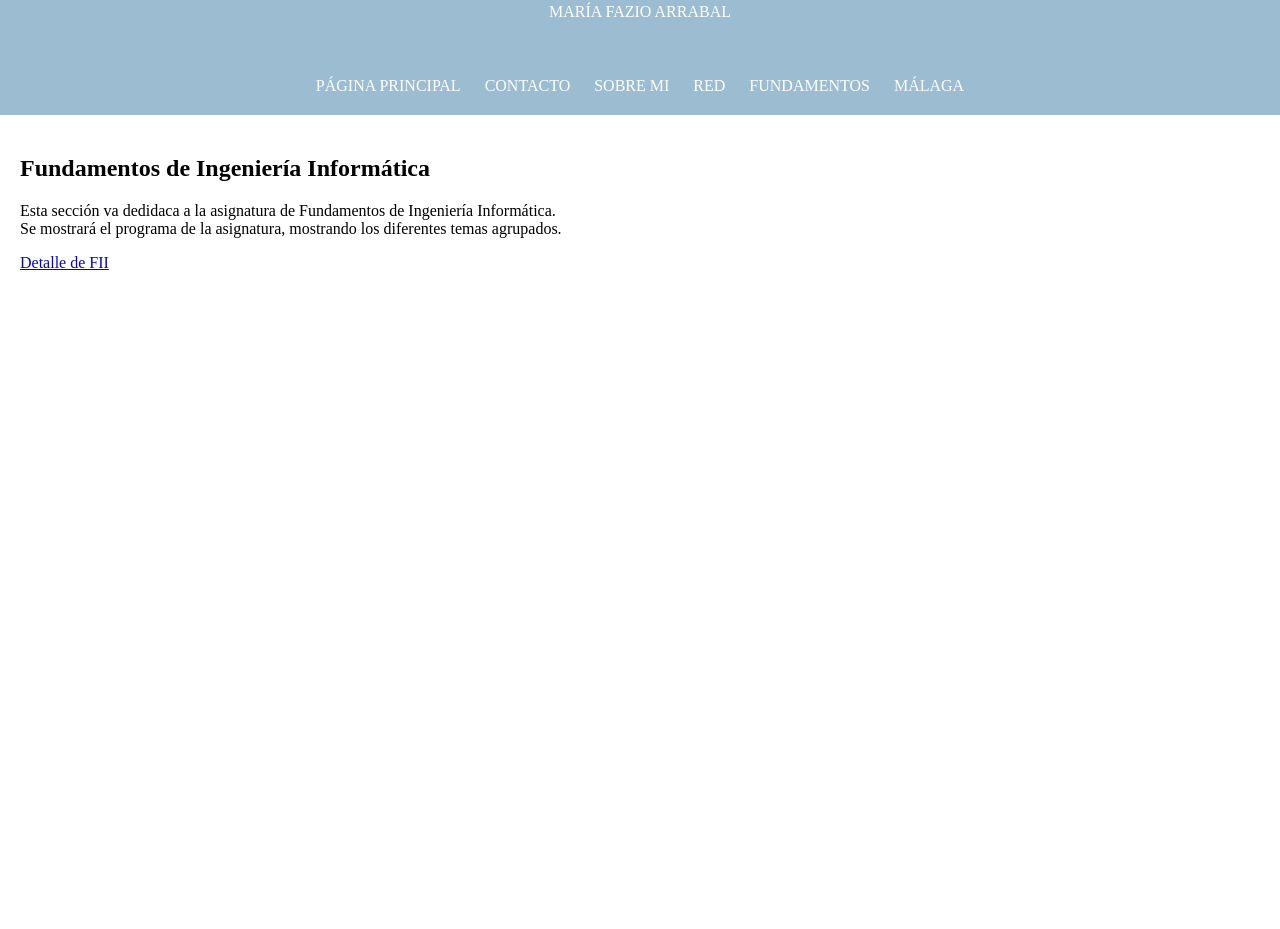
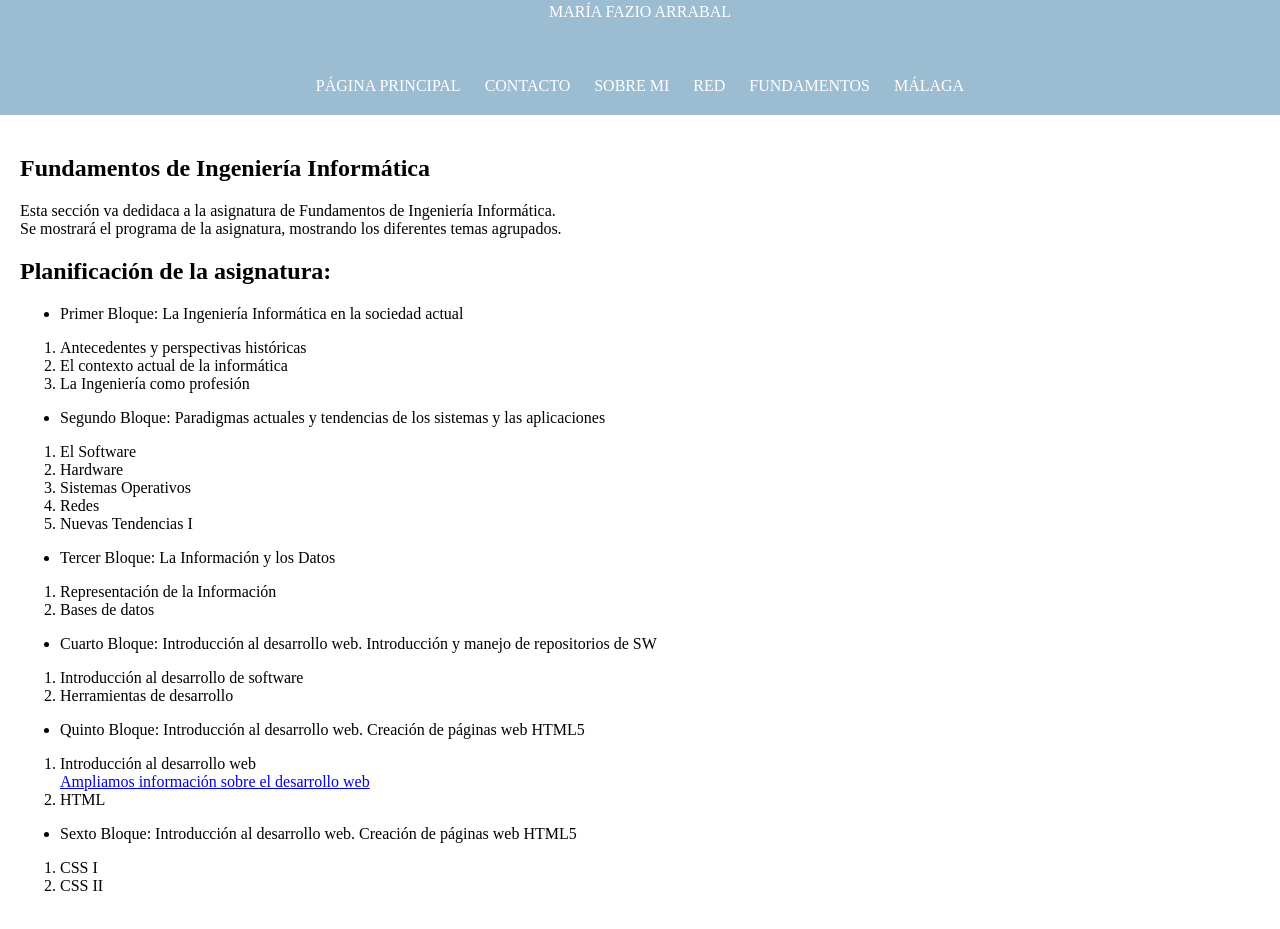
Before and after one commit to mariaafazio/fundamentalsufv.github.io, a plain HTML site: page public/fundamentos.html in a window 1280 px wide. Shown: the part 97-1026 px from the top of the page. Before the commit the page ends 800 px from the top, so only its background shows below. Drawn offline with Linux system fonts and the light colour scheme.

Commit message:
Add files via upload

```diff
--- a/public/fundamentos.html
+++ b/public/fundamentos.html
@@ -25,7 +25,55 @@
     <main>
         <h2>Fundamentos de Ingeniería Informática</h2>
             <p>Esta sección va dedidaca a la asignatura de Fundamentos de Ingeniería Informática. <br> Se mostrará el programa de la asignatura, mostrando los diferentes temas agrupados.</br> </p>
-            <a href="Detalle de FII.html">Detalle de FII</a>
+
+        <h2> Planificación de la asignatura: </h2>
+        <ul>
+            <li> Primer Bloque: La Ingeniería Informática en la sociedad actual</li>
+        </ul>
+            <ol>
+                <li> Antecedentes y perspectivas históricas</li>
+                <li> El contexto actual de la informática</li>
+                <li> La Ingeniería como profesión</li>
+            </ol>
+        <ul>
+            <li> Segundo Bloque: Paradigmas actuales y tendencias de los sistemas y las aplicaciones</li>
+        </ul>
+            <ol>
+                    <li> El Software</li>
+                    <li> Hardware</li>
+                    <li> Sistemas Operativos</li>
+                    <li> Redes</li>
+                    <li> Nuevas Tendencias I</li>
+            </ol>
+            <ul>
+                <li> Tercer Bloque: La Información y los Datos</li>
+            </ul>
+                <ol>
+                        <li> Representación de la Información</li>
+                        <li> Bases de datos</li>
+                </ol>
+         <ul>
+            <li> Cuarto Bloque: Introducción al desarrollo web. Introducción y manejo de repositorios de SW</li>
+        </ul>
+            <ol>
+                     <li> Introducción al desarrollo de software</li>
+                    <li> Herramientas de desarrollo</li>
+                </ol>
+         <ul>
+            <li> Quinto Bloque: Introducción al desarrollo web. Creación de páginas web HTML5</li>
+        </ul>
+            <ol>
+                    <li> Introducción al desarrollo web</li>
+                         <a href="Detalle de FII.html">Ampliamos información sobre el desarrollo web</a>
+                    <li> HTML</li>
+            </ol>
+            <ul>
+                <li> Sexto Bloque: Introducción al desarrollo web. Creación de páginas web HTML5</li>
+            </ul>
+                <ol>
+                        <li> CSS I</li>
+                        <li> CSS II</li>
+                </ol>
         </div>
     </div>
     </main>
```
Also changed, not shown: public/Detalle de FII.html (+5 -1 lines), public/sobremi.html (+4 -0 lines).
